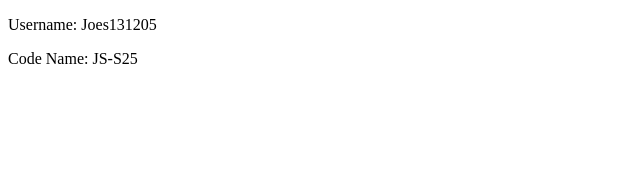
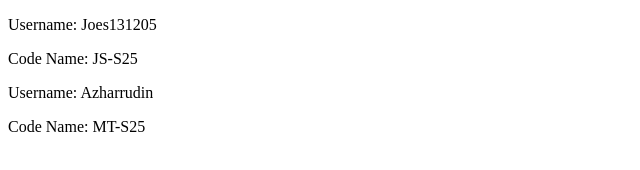
Before and after one commit to Joes131205/S-Class-Training, a plain HTML site: page index.html in a window 1280 px wide. Shown: the whole page, without its empty margins (0-640 px from the left). Drawn offline with Linux system fonts and the light colour scheme.

Commit message:
2802517632 - azharrudin

```diff
--- a/index.html
+++ b/index.html
@@ -10,5 +10,9 @@
         <p>Username: Joes131205</p>
         <p>Code Name: JS-S25</p>
     </div>
+    <div>
+        <p>Username: Azharrudin</p>
+        <p>Code Name: MT-S25</p>
+    </div>
 </body>
 </html>
```
